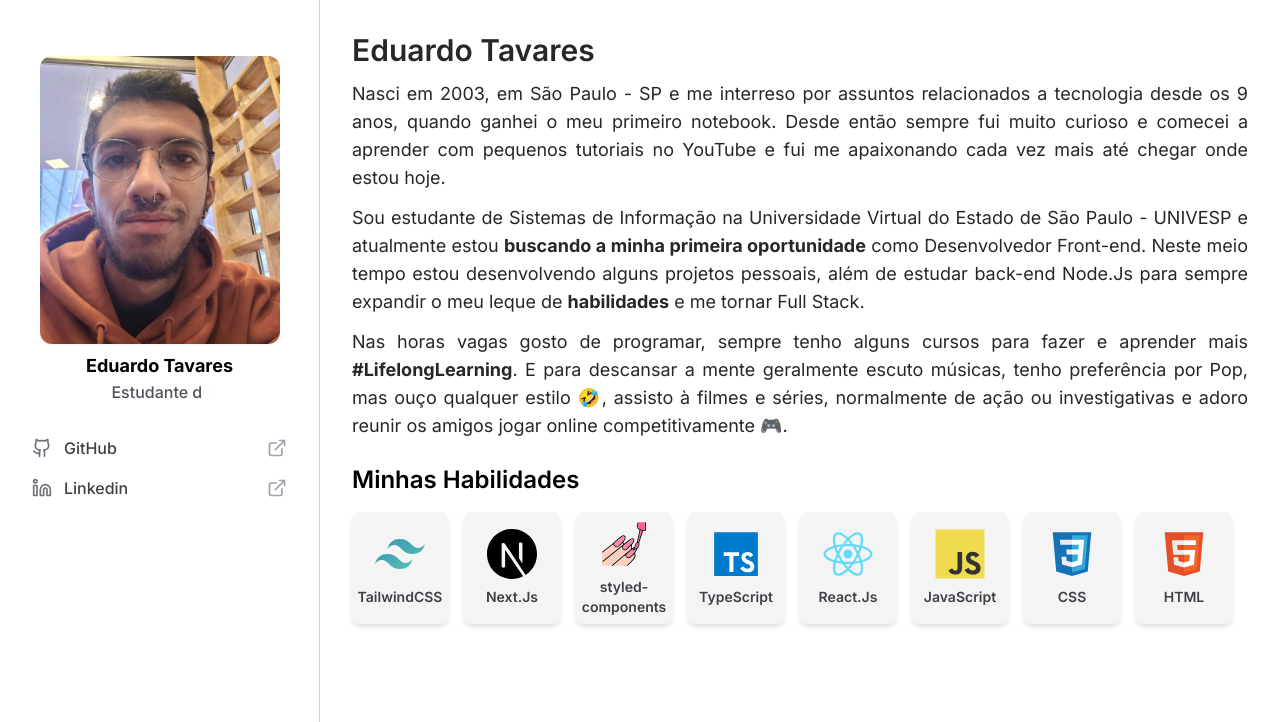
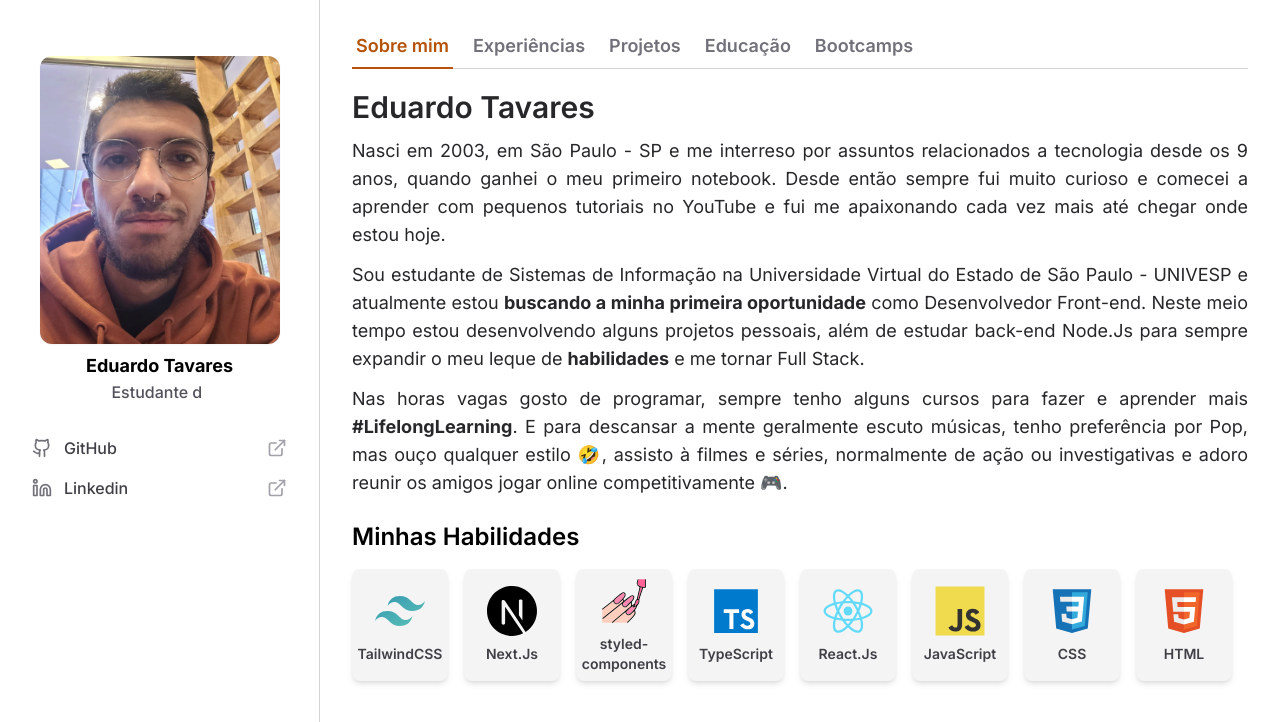
Before and after one commit to odudas/eduardot, a Next.js app: page / in a window 1280 px wide. Shown: the top 722 px of the page. Built offline with nearby package versions, Linux system fonts and the light colour scheme.

Commit message:
add navigation bar with NavigationTabs component

```diff
--- a/package.json
+++ b/package.json
@@ -9,6 +9,8 @@
     "lint": "next lint"
   },
   "dependencies": {
+    "@radix-ui/react-tabs": "^1.0.4",
+    "framer-motion": "^10.16.4",
     "lucide-react": "^0.279.0",
     "next": "latest",
     "react": "^18.2.0",
--- a/src/app/layout.tsx
+++ b/src/app/layout.tsx
@@ -2,6 +2,7 @@ import './globals.css'
 import type { Metadata } from 'next'
 import { Inter } from 'next/font/google'
 import { Sidebar } from '@/components/Sidebar'
+import { NavigationTabs } from '@/components/NavigationTabs'
 
 const inter = Inter({ subsets: ['latin'] })
 
@@ -20,7 +21,10 @@ export default function RootLayout({
       <body className={inter.className}>
         <div className="grid min-h-screen grid-cols-app">
           <Sidebar />
-          <main className="max-w-[100vw] px-8 pt-8">{children}</main>
+          <main className="max-w-[100vw] px-8 pt-8">
+            <NavigationTabs />
+            {children}
+          </main>
         </div>
       </body>
     </html>
--- /dev/null
+++ b/src/components/NavigationTabs/NavTab.tsx
@@ -0,0 +1,31 @@
+'use client'
+
+import Link from 'next/link'
+import * as Tabs from '@radix-ui/react-tabs'
+import { motion } from 'framer-motion'
+
+export interface NavTabProps {
+  url: string
+  titlePage: string
+  isSelected?: boolean
+}
+
+export function NavTab({ url, titlePage, isSelected = false }: NavTabProps) {
+  return (
+    <Link href={url} passHref>
+      <Tabs.Trigger
+        value={url}
+        className="relative px-1 pb-2 text-lg font-semibold text-zinc-500 outline-none hover:text-amber-700 data-[state=active]:text-amber-700"
+      >
+        <span className="whitespace-nowrap">{titlePage}</span>
+
+        {isSelected && (
+          <motion.div
+            layoutId="activeTab"
+            className="absolute -bottom-px left-0 right-0 h-0.5 bg-amber-700"
+          />
+        )}
+      </Tabs.Trigger>
+    </Link>
+  )
+}
--- /dev/null
+++ b/src/components/NavigationTabs/index.tsx
@@ -0,0 +1,31 @@
+'use client'
+
+import { usePathname } from 'next/navigation'
+import { useState } from 'react'
+import * as Tabs from '@radix-ui/react-tabs'
+import { NavTab } from './NavTab'
+import { tabs } from '@/config/navigation/tabs'
+
+export function NavigationTabs() {
+  const pathname = usePathname()
+  const [currentTab, setCurrentTab] = useState(pathname)
+
+  return (
+    <Tabs.Root
+      value={currentTab}
+      onValueChange={setCurrentTab}
+      className="mb-5"
+    >
+      <Tabs.List className="flex w-full items-center gap-4 border-b border-zinc-300">
+        {tabs.map((tab) => (
+          <NavTab
+            key={tab.url}
+            url={tab.url}
+            titlePage={tab.title}
+            isSelected={currentTab === tab.url}
+          />
+        ))}
+      </Tabs.List>
+    </Tabs.Root>
+  )
+}
--- /dev/null
+++ b/src/config/navigation/tabs.ts
@@ -0,0 +1,22 @@
+export const tabs = [
+  {
+    url: '/',
+    title: 'Sobre mim',
+  },
+  {
+    url: '/experiencias',
+    title: 'Experiências',
+  },
+  {
+    url: '/projetos',
+    title: 'Projetos',
+  },
+  {
+    url: '/educacao',
+    title: 'Educação',
+  },
+  {
+    url: '/bootcamps',
+    title: 'Bootcamps',
+  },
+]
```
Also changed, not shown: 1 other file (tests, documents, lock files or other folders).
